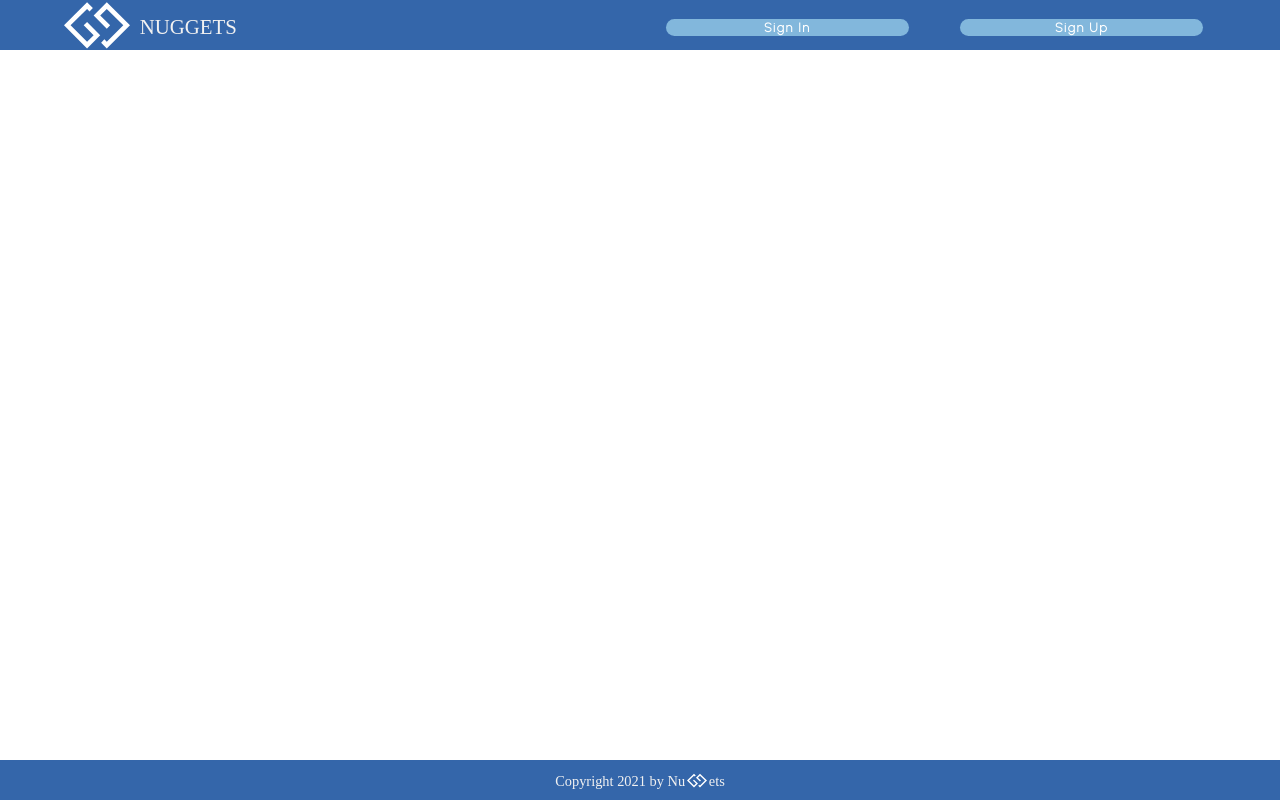
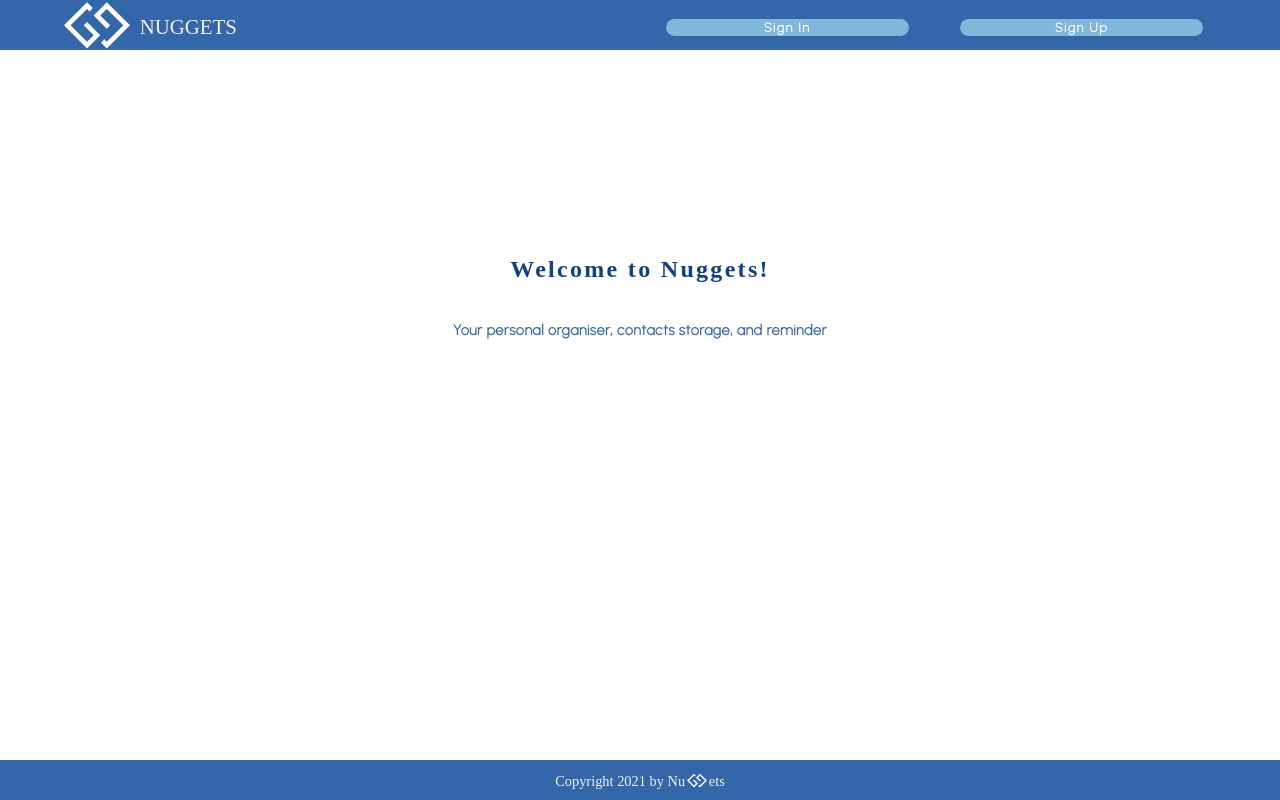
Before and after one commit to bliongosari/nuggets-personal-crm, a React (Create React App) app in the folder client/: page / in a window 1280 px wide. Built offline with nearby package versions, Linux system fonts and the light colour scheme; no server answers; a web font is replaced by a local one.

Commit message:
Made welcome page persist

```diff
--- a/client/src/components/Welcome/Welcome.js
+++ b/client/src/components/Welcome/Welcome.js
@@ -1,12 +1,11 @@
+import "./Welcome.css";
 import api from "../../config/axiosConfig";
 import React from "react";
 import { useQuery } from "react-query";
-import "./Welcome.css";
 import { useHistory } from "react-router-dom";
 
-
 function Welcome() {
-  const { isError, isSuccess } = useQuery("auth", async () => {
+  const { isSuccess } = useQuery("auth", async () => {
     const { data } = await api.get("/api/user/verifyToken");
     return data;
   }, { staleTime: Infinity });
@@ -14,12 +13,10 @@ function Welcome() {
   if (isSuccess) history.push("/home");
   return (
     <>
-      {isError &&
-        <div className="main-content">
-          <h1>Welcome to Nuggets!</h1>
-          <h2>Your personal organiser, contacts storage, and reminder</h2>
-        </div>
-      }
+      <div className="main-content">
+        <h1>Welcome to Nuggets!</h1>
+        <h2>Your personal organiser, contacts storage, and reminder</h2>
+      </div>
     </>
   );
 }
```
